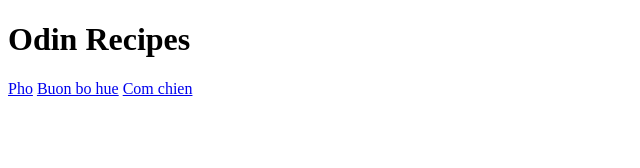
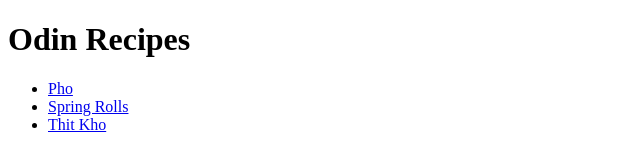
Before and after one commit to hieun3519/odin-recipes, a plain HTML site: page index.html in a window 1280 px wide. Shown: the whole page, without its empty margins (0-640 px from the left). Drawn offline with Linux system fonts and the light colour scheme.

Commit message:
Add pages for thit kho and spring rolls.

```diff
--- a/index.html
+++ b/index.html
@@ -7,8 +7,11 @@
 </head>
 <body>
     <h1>Odin Recipes</h1>
-    <a href="recipes/pho.html">Pho</a>
-    <a href="recipes/pho.html">Buon bo hue</a>
-    <a href="recipes/pho.html">Com chien</a>
+    <ul>
+        <li><a href="recipes/pho.html">Pho</a></li>
+        <li><a href="recipes/springrolls.html">Spring Rolls</a></li>
+        <li><a href="recipes/thitkho.html">Thit Kho</a></li>
+    </ul>
+
 </body>
 </html>
```
Also changed, not shown: 1 other file.
